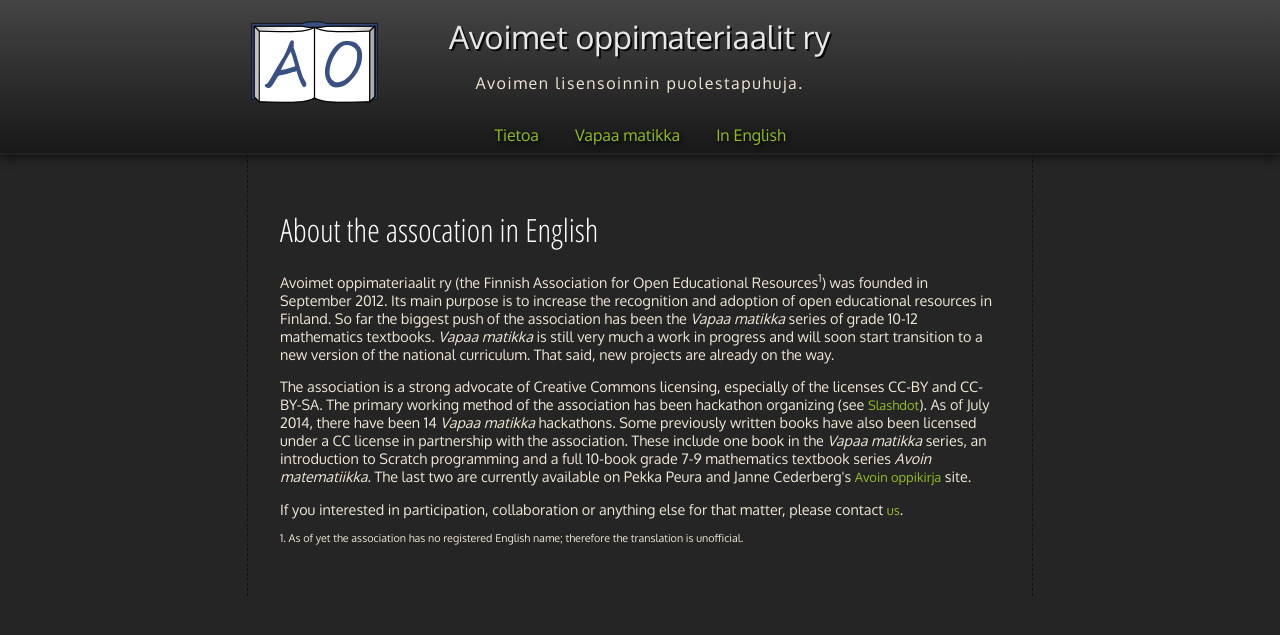
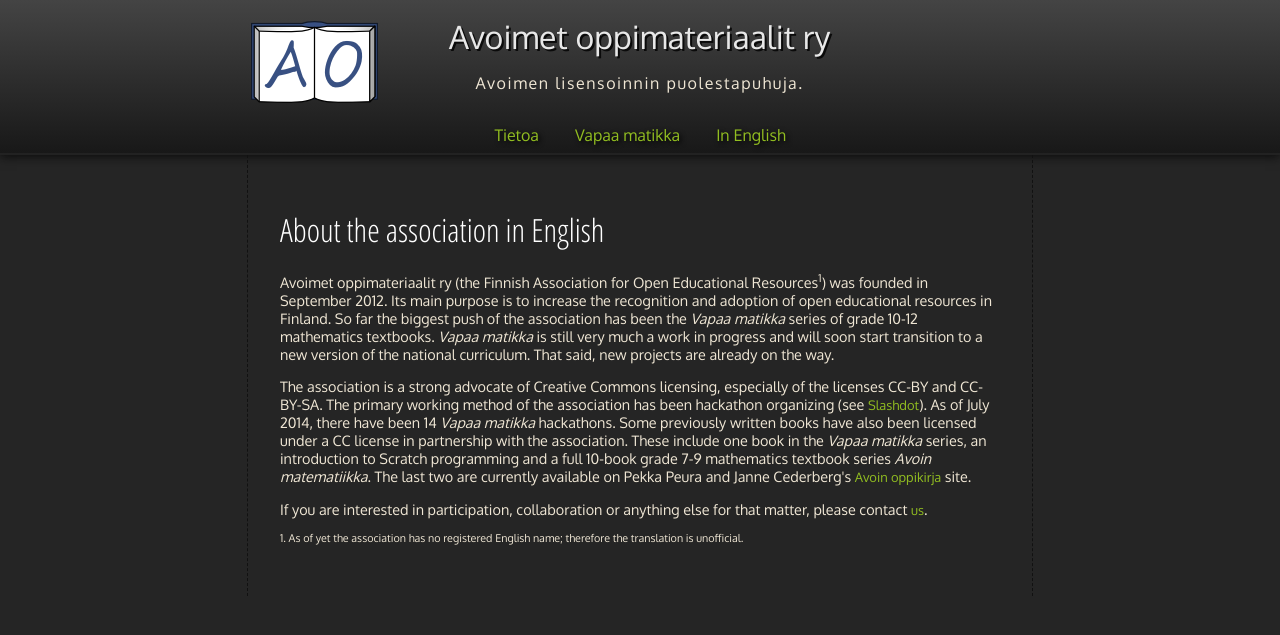
Before and after one commit to avoimet-oppimateriaalit-ry/avoimet-oppimateriaalit-ry.github.io, a Jekyll site: the page built from in-english/index.html, in a window 1280 px wide. Shown: the top 635 px of the page. Built offline with Jekyll 4.4.1, drawn with Linux system fonts in a browser that asks for light colours.

Commit message:
korjattu typoja

```diff
--- a/in-english/index.html
+++ b/in-english/index.html
@@ -2,7 +2,7 @@
 layout: default
 title: About the association in English
 ---
-<h1>About the assocation in English</h1>
+<h1>About the association in English</h1>
 
 <p>
 Avoimet oppimateriaalit ry (the Finnish Association for Open Educational Resources<sup>1</sup>) was founded in September 2012. Its main purpose is to increase the recognition and adoption of open educational resources in Finland. So far the biggest push of the association has been the <i>Vapaa matikka</i> series of grade 10-12 mathematics textbooks. <i>Vapaa matikka</i> is still very much a work in progress and will soon start transition to a new version of the national curriculum. That said, new projects are already on the way.
@@ -13,7 +13,7 @@ The association is a strong advocate of Creative Commons licensing, especially o
 </p>
 
 <p>
-If you interested in participation, collaboration or anything else for that matter, please contact <a href="mailto:yhdistys@avoimetoppimateriaalit.fi">us</a>.
+If you are interested in participation, collaboration or anything else for that matter, please contact <a href="mailto:yhdistys@avoimetoppimateriaalit.fi">us</a>.
 </p>
 
 <p>
--- a/index.html
+++ b/index.html
@@ -21,7 +21,7 @@ Olemme aikeissa laajentaa toimintaamme lähiaikoina, ja halukkaat ovat erittäin
 <h3>Hallitus 2014</h3>
 
 <ul>
-	<li>Niko Ilomäki (vpj.) <a href="https://github.com/NVI">GitHub</a> <a href="https://twitter.com/nilomaki">Twitter</a></li>
+	<li>Niko Ilomäki (vpj., sihteeri) <a href="https://github.com/NVI">GitHub</a> <a href="https://twitter.com/nilomaki">Twitter</a></li>
 	<li>Tero Keinänen <a href="https://github.com/kenkku">GitHub</a></li>
 	<li>Edward Krogius <a href="https://github.com/wedrawde">GitHub</a></li>
 	<li>Vesa Linja-aho (pj.) <a href="https://github.com/linjaaho">GitHub</a> <a href="https://twitter.com/linjaaho">Twitter</a></li>
```
